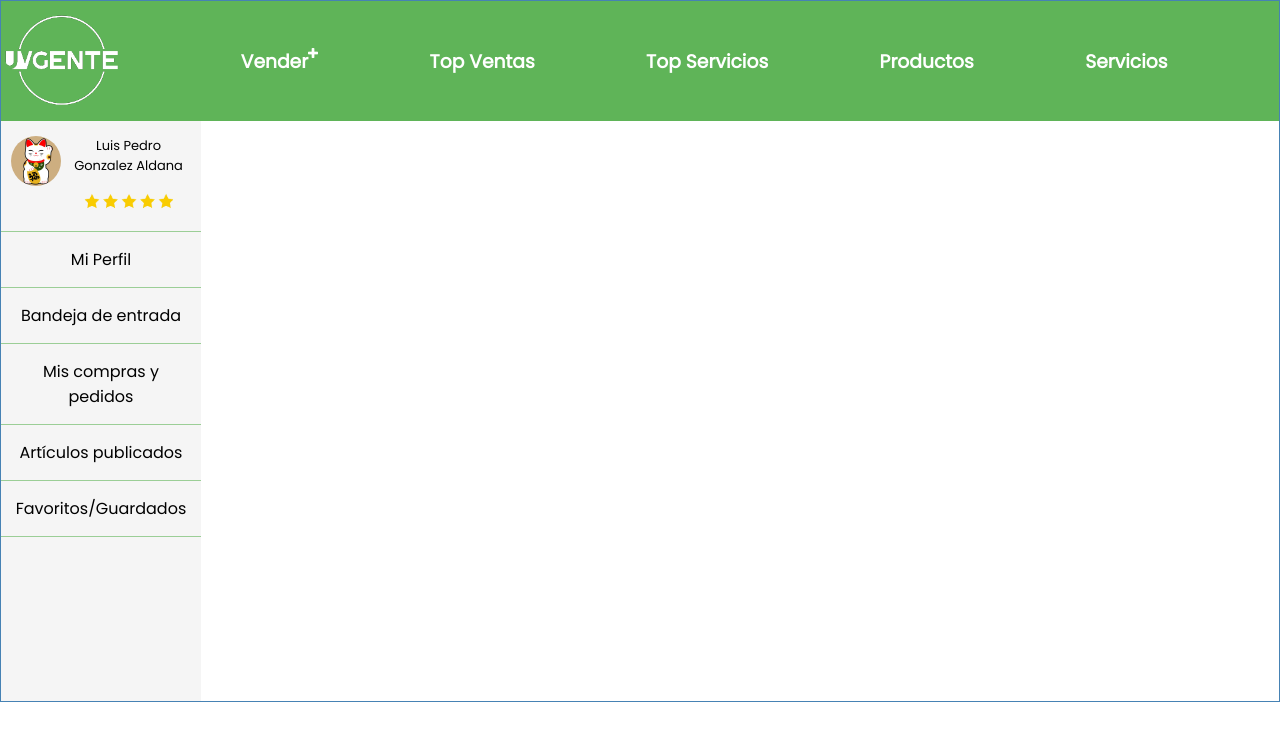
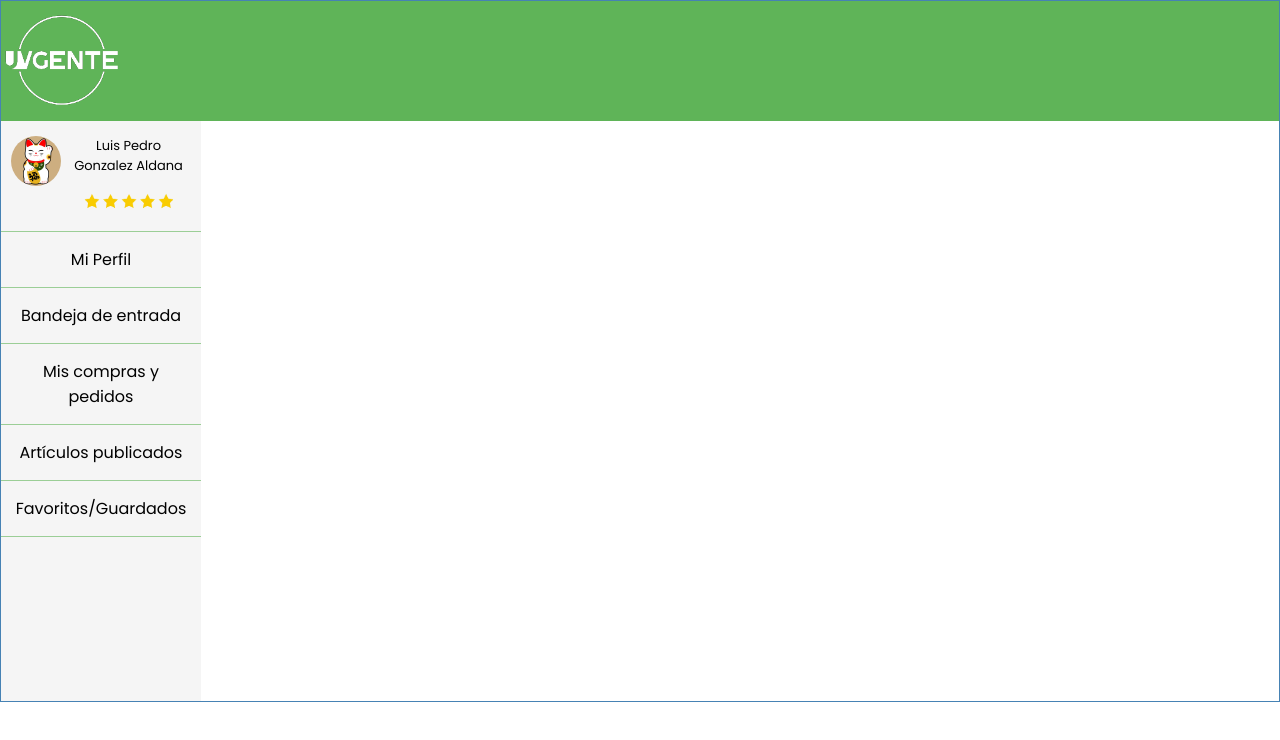
Before and after one commit to andresdlRoca/prototipos_ingenieria_software-UVG, a React (Create React App) app in the folder react-uvgente/: page / in a window 1280 px wide. Shown: the top 740 px of the page. Built offline with nearby package versions, Linux system fonts and the light colour scheme.

Commit message:
Update App.js

```diff
--- a/react-uvgente/src/App.js
+++ b/react-uvgente/src/App.js
@@ -1,11 +1,11 @@
 import BarraLateral from "./components/BarraLateral";
 import Header from "./components/Header";
-import MiPerfil from "./components/MiPerfil";
+//import MiPerfil from "./components/MiPerfil";
 
 function App() {
   return (
     <div className="container">
-      <Header navSet="ON"/>
+      <Header navSet="OFF"/>{/** navSet = "ON" para mostrar opcinones en la barra de navegacion; OFF para no mostroarla */}
       <div className="flex_container_sidebar_and_content">
         <BarraLateral />
       </div>
```
